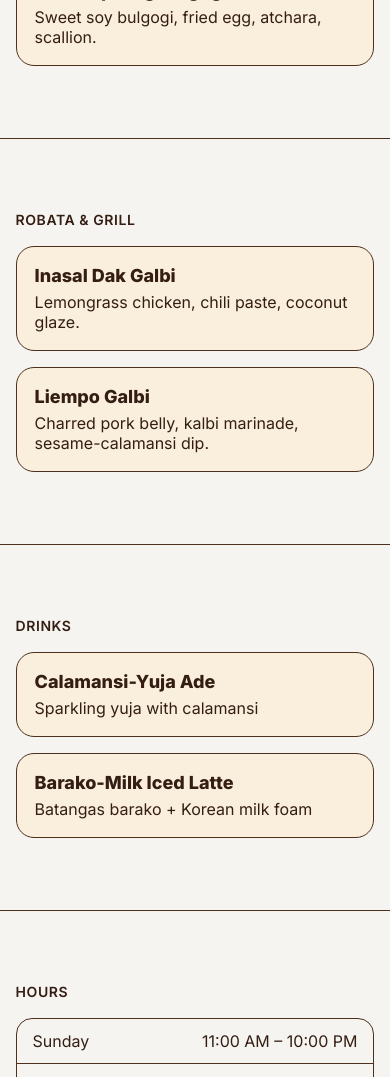
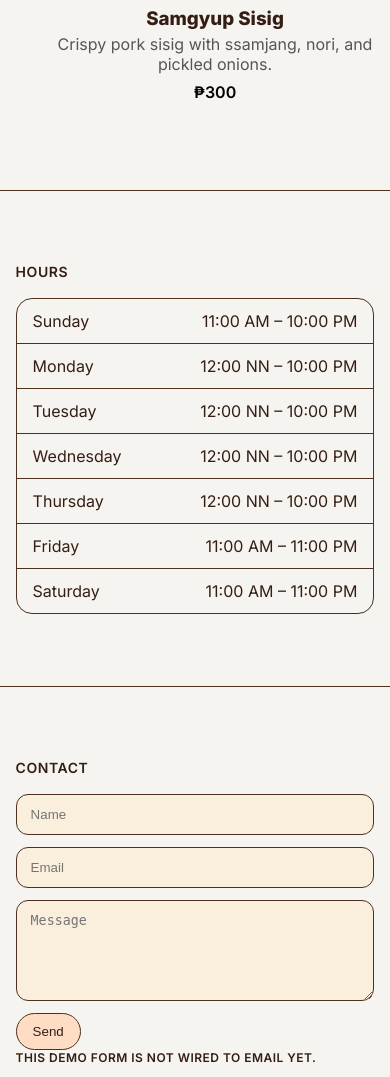
Before and after one commit to Johnry0309/KomeKainPage, a Django app: page / in a window 390 px wide. Shown: the part 2442-3519 px from the top of the page. Run offline with Django 5.2, Linux system fonts and the light colour scheme.

Commit message:
august 27 2025

```diff
--- a/pages/views.py
+++ b/pages/views.py
@@ -6,45 +6,39 @@ def home(request):
             "anchor": "signatures",
             "title": "Signatures",
             "items": [
-                {"name": "Kimchi Sinigang", "desc": "Tamarind-kimchi broth, grilled pork belly, kangkong, siling haba."},
-                {"name": "Gochu Adobo", "desc": "Chicken adobo with gochujang glaze, garlic chips, soft egg."},
-                {"name": "Bibim-Pancit", "desc": "Stir-fried miki bihon with bibimbap veggies, sesame, calamansi."},
-                {"name": "Samgyup Sisig", "desc": "Crispy pork sisig with ssamjang, nori, and pickled onions."},
+                {
+                    "name": "Kimchi Sinigang",
+                    "desc": "Tamarind-kimchi broth, grilled pork belly, kangkong, siling haba.",
+                    "price": "₱320",
+                    "photo": "img/kimchi-sinigang.jpg",
+                    "link": "#",  # later link to order/details
+                },
+                {
+                    "name": "Gochu Adobo",
+                    "desc": "Chicken adobo with gochujang glaze, garlic chips, soft egg.",
+                    "price": "₱280",
+                    "photo": "img/gochu-adobo.jpg",
+                    "link": "#",
+                },
+                {
+                    "name": "Bibim-Pancit",
+                    "desc": "Stir-fried miki bihon with bibimbap veggies, sesame, calamansi.",
+                    "price": "₱250",
+                    "photo": "img/bibim-pancit.jpg",
+                    "link": "#",
+                },
+                {
+                    "name": "Samgyup Sisig",
+                    "desc": "Crispy pork sisig with ssamjang, nori, and pickled onions.",
+                    "price": "₱300",
+                    "photo": "img/samgyup-sisig.jpg",
+                    "link": "#",
+                },
             ],
         },
-        {
-            "anchor": "rawbar",
-            "title": "Raw Bar",
-            "items": [
-                {"name": "Tuna Kilawin Yukhoe", "desc": "Calamansi-soy cure, sesame, pear, egg yolk."},
-                {"name": "Salmon Kinilaw Gimbap Bites", "desc": "Nori rice squares, coconut-vinegar cured salmon, chili."},
-            ],
-        },
-        {
-            "anchor": "ricebowls",
-            "title": "Rice Bowls",
-            "items": [
-                {"name": "Longga Kimbap Bowl", "desc": "Garlic rice, seared longganisa, rolled egg, nori, achara."},
-                {"name": "Beef Tapsilog Bulgogi", "desc": "Sweet soy bulgogi, fried egg, atchara, scallion."},
-            ],
-        },
-        {
-            "anchor": "grill",
-            "title": "Robata & Grill",
-            "items": [
-                {"name": "Inasal Dak Galbi", "desc": "Lemongrass chicken, chili paste, coconut glaze."},
-                {"name": "Liempo Galbi", "desc": "Charred pork belly, kalbi marinade, sesame-calamansi dip."},
-            ],
-        },
-        {
-            "anchor": "drinks",
-            "title": "Drinks",
-            "items": [
-                {"name": "Calamansi-Yuja Ade", "desc": "Sparkling yuja with calamansi"},
-                {"name": "Barako-Milk Iced Latte", "desc": "Batangas barako + Korean milk foam"},
-            ],
-        },
+        # repeat for rawbar, ricebowls, grill, drinks...
     ]
+
     hours = [
         ("Sunday", "11:00 AM – 10:00 PM"),
         ("Monday", "12:00 NN – 10:00 PM"),
@@ -54,4 +48,9 @@ def home(request):
         ("Friday", "11:00 AM – 11:00 PM"),
         ("Saturday", "11:00 AM – 11:00 PM"),
     ]
-    return render(request, "index.html", {"menu_sections": menu_sections, "hours": hours})
+
+    return render(
+        request,
+        "index.html",
+        {"menu_sections": menu_sections, "hours": hours}
+    )
--- a/static/css/style.css
+++ b/static/css/style.css
@@ -99,3 +99,83 @@ body { font-family: Inter, system-ui, -apple-system, Segoe UI, Roboto, Arial, sa
   margin-right: 12px;
   vertical-align: middle;
 }
+
+/* menu list starts here*/
+
+.menu-list {
+  display: flex;
+  flex-direction: column;
+  gap: 1.5rem;
+}
+
+.menu-item {
+  list-style: none;
+}
+
+.menu-card {
+  display: flex;
+  align-items: stretch;
+  text-decoration: none; /* remove underline */
+  color: inherit;        /* keep text natural */
+  gap: 1rem;
+}
+
+.menu-photo-box {
+  flex: 0 0 160px; /* fixed width */
+  background: #fff;
+  border-radius: 1rem;
+  box-shadow: 0 2px 8px rgba(0,0,0,0.1);
+  overflow: hidden;
+}
+
+.menu-photo {
+  width: 100%;
+  height: 160px;
+  object-fit: cover;
+  display: block;
+}
+
+.menu-info {
+  flex: 1;
+  display: flex;
+  flex-direction: column;
+  justify-content: center;
+}
+
+.menu-info h3 {
+  margin: 0 0 0.25rem 0;
+}
+
+.menu-info p {
+  margin: 0 0 0.5rem 0;
+  color: #555;
+}
+
+.menu-price {
+  font-weight: 600;
+  color: #000;
+}
+
+/* Hover effect */
+.menu-card:hover .menu-photo-box {
+  transform: scale(1.03);
+  transition: transform 0.2s ease;
+}
+
+/* Responsive: stack vertically */
+@media (max-width: 700px) {
+  .menu-card {
+    flex-direction: column;
+    text-align: center;
+  }
+  .menu-photo-box {
+    flex: none;
+    width: 100%;
+  }
+  .menu-photo {
+    height: 200px;
+  }
+}
+
+
+/* menu list ends here*/
--- a/templates/index.html
+++ b/templates/index.html
@@ -56,12 +56,22 @@ Made fresh daily with the warmth of home cooking, our food is more than just a m
 {% for sec in menu_sections %}
 <section class="section" id="{{ sec.anchor }}">
   <div class="wrap">
-        <h2 class="muted">{{ sec.title }}</h2>
-        <ul class="menu-grid">
+    <h1 class="muted">{{ sec.title }}</h1>
+    <ul class="menu-list">
       {% for item in sec.items %}
-          <li class="card">
+      <li class="menu-item">
+        <a href="{{ item.link }}" class="menu-card">
+          <!-- Left: Photo box -->
+          <div class="menu-photo-box">
+            <img src="{{ item.photo }}" alt="{{ item.name }}" class="menu-photo" />
+          </div>
+          <!-- Right: Info (name + desc + price) -->
+          <div class="menu-info">
             <h3>{{ item.name }}</h3>
             <p>{{ item.desc }}</p>
+            <span class="menu-price">{{ item.price }}</span>
+          </div>
+        </a>
       </li>
       {% endfor %}
     </ul>
```
Lines whose indentation alone changed are shown as unchanged.
